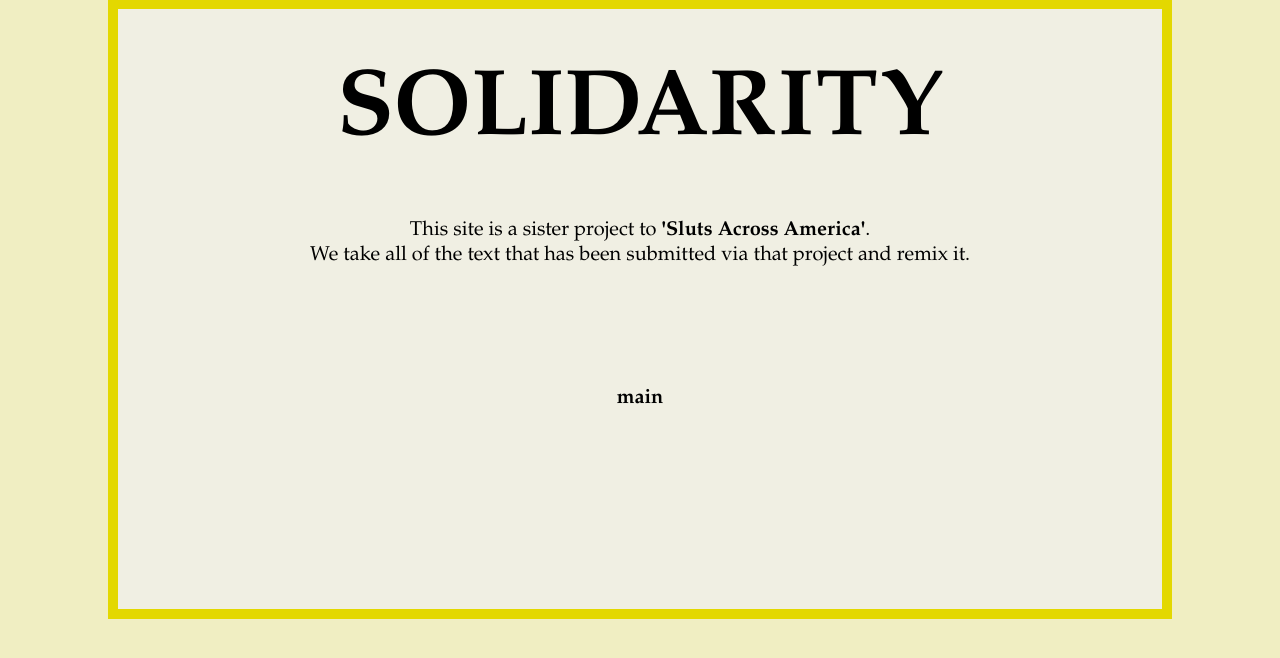
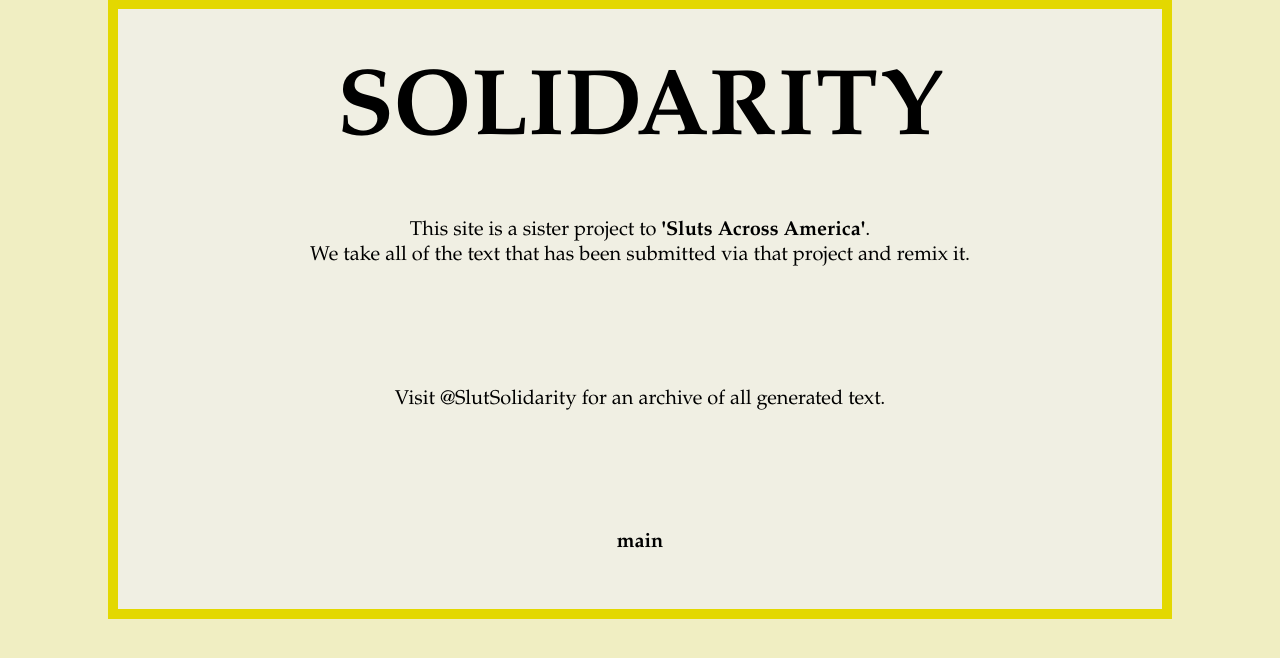
Before and after one commit to rouxpz/solidarity, a Flask app: page /about in a window 1280 px wide. Shown: the part 51-709 px from the top of the page. Run offline with Flask 2, Linux system fonts and the light colour scheme; parts of the project's set-up code (start-up, migrations or seed data) failed here and were passed over.

Commit message:
added twitter handle to about page

```diff
--- a/templates/about.html
+++ b/templates/about.html
@@ -9,6 +9,7 @@
         	<p>This site is a sister project to <a href="http://www.slutsacrossamerica.org"><strong>'Sluts Across America'</strong></a>.</br>
 			We take all of the text that has been submitted via that project and remix it.
 			</p>
+            <p>Visit <a href="http://twitter.com/SlutSolidarity">@SlutSolidarity</a> for an archive of all generated text.</p>
         	<p><a href="/"><strong>main</strong></a></br>
     	</div>
     </body>
```
